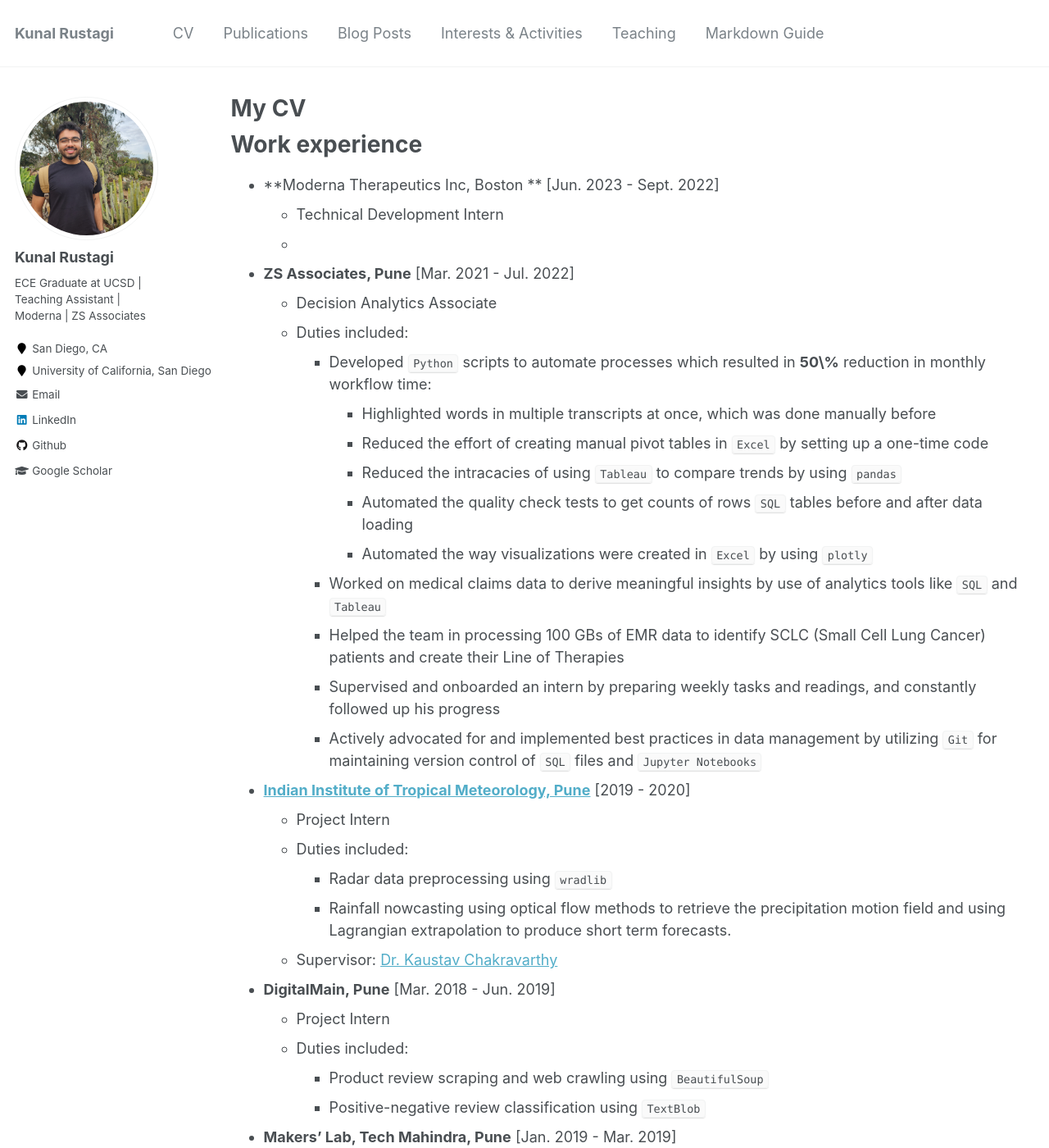
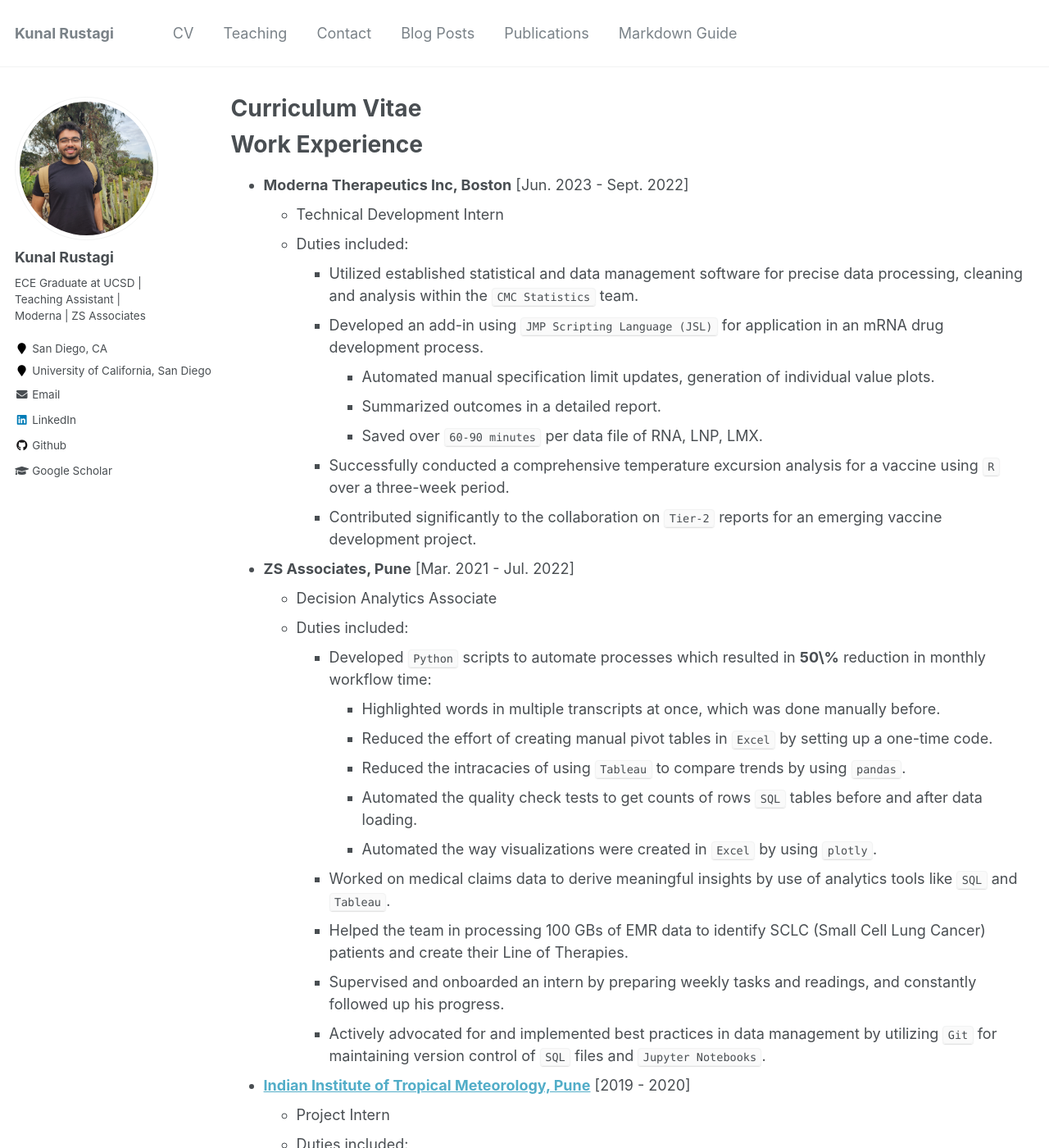
Before and after one commit to kunalrustagi08/kunalrustagi08.github.io, a Jekyll site: the page built from _pages/cv.md, in a window 1280 px wide and 1400 px high. Shown: the whole window at 82% size. Built offline with Jekyll 4.4.1, drawn with Linux system fonts in a browser that asks for light colours; some of the changed text lies outside the part shown.

Commit message:
updated CV, added contact page

```diff
--- a/_data/navigation.yml
+++ b/_data/navigation.yml
@@ -4,19 +4,11 @@
   - title: "CV"
     url: /cv/
 
-  - title: "Publications"
-    url: /publications/
-
-  - title: "Blog Posts"
-    url: /year-archive/
-
   # - title: "Portfolio"
   #   url: /portfolio/
 
-  - title: "Interests & Activities"
-    url: /interests-activities/
-
-
+  # - title: "Interests & Activities"
+  #   url: /interests-activities/
 
   # - title: "Talks"
   #   url: /talks/
@@ -24,5 +16,14 @@
   - title: "Teaching"
     url: /teaching/
 
+  - title: "Contact"
+    url: /contact/,
+
+  - title: "Blog Posts"
+    url: /year-archive/
+
+  - title: "Publications"
+    url: /publications/
+
   - title: "Markdown Guide"
     url: /markdown/
--- a/_pages/cv.md
+++ b/_pages/cv.md
@@ -1,6 +1,6 @@
 ---
 layout: archive
-title: 'My CV'
+title: 'Curriculum Vitae'
 permalink: /cv/
 author_profile: true
 redirect_from:
@@ -9,38 +9,45 @@
 
 {% include base_path %}
 
-Work experience
+Work Experience
 ======
-* **Moderna Therapeutics Inc, Boston  ** [Jun. 2023 - Sept. 2022]
+* **Moderna Therapeutics Inc, Boston** [Jun. 2023 - Sept. 2022]
   * Technical Development Intern
-  *
+  * Duties included:
+    * Utilized established statistical and data management software for precise data processing, cleaning and analysis within the `CMC Statistics` team.
+    * Developed an add-in using `JMP Scripting Language (JSL)` for application in an mRNA drug development process.
+      * Automated manual specification limit updates, generation of individual value plots.
+      * Summarized outcomes in a detailed report.
+      * Saved over `60-90 minutes` per data file of RNA, LNP, LMX.
+    * Successfully conducted a comprehensive temperature excursion analysis for a vaccine using `R` over a three-week period.
+    * Contributed significantly to the collaboration on `Tier-2` reports for an emerging vaccine development project.
 
 * **ZS Associates, Pune** [Mar. 2021 - Jul. 2022]
   * Decision Analytics Associate
   * Duties included:
     * Developed `Python` scripts to automate processes which resulted in **50\%** reduction in monthly workflow time:
-      * Highlighted words in multiple transcripts at once, which was done manually before
-      * Reduced the effort of creating manual pivot tables in `Excel` by setting up a one-time code
-      * Reduced the intracacies of using `Tableau` to compare trends by using `pandas`
-      * Automated the quality check tests to get counts of rows `SQL` tables before and after data loading
-      * Automated the way visualizations were created in `Excel` by using `plotly`
-    * Worked on medical claims data to derive meaningful insights by use of analytics tools like `SQL` and `Tableau`
-    * Helped the team in processing 100 GBs of EMR data to identify SCLC (Small Cell Lung Cancer) patients and create their Line of Therapies
-    * Supervised and onboarded an intern by preparing weekly tasks and readings, and constantly followed up his progress
-    * Actively advocated for and implemented best practices in data management by utilizing `Git` for maintaining version control of `SQL` files and `Jupyter Notebooks`
+      * Highlighted words in multiple transcripts at once, which was done manually before.
+      * Reduced the effort of creating manual pivot tables in `Excel` by setting up a one-time code.
+      * Reduced the intracacies of using `Tableau` to compare trends by using `pandas`.
+      * Automated the quality check tests to get counts of rows `SQL` tables before and after data loading.
+      * Automated the way visualizations were created in `Excel` by using `plotly`.
+    * Worked on medical claims data to derive meaningful insights by use of analytics tools like `SQL` and `Tableau`.
+    * Helped the team in processing 100 GBs of EMR data to identify SCLC (Small Cell Lung Cancer) patients and create their Line of Therapies.
+    * Supervised and onboarded an intern by preparing weekly tasks and readings, and constantly followed up his progress.
+    * Actively advocated for and implemented best practices in data management by utilizing `Git` for maintaining version control of `SQL` files and `Jupyter Notebooks`.
 
 * **[Indian Institute of Tropical Meteorology, Pune](https://www.tropmet.res.in/)** [2019 - 2020]
   * Project Intern
   * Duties included:
-    * Radar data preprocessing using `wradlib`
+    * Radar data preprocessing using `wradlib`.
     * Rainfall nowcasting using optical flow methods to retrieve the precipitation motion field and using Lagrangian extrapolation to produce short term forecasts.
   * Supervisor: [Dr. Kaustav Chakravarthy](https://www.tropmet.res.in/105-Kaustav%20%20Chakravarty-scientist_detail)
 
 * **DigitalMain, Pune** [Mar. 2018 - Jun. 2019]
   * Project Intern
   * Duties included:
-    * Product review scraping and web crawling using `BeautifulSoup`
-    * Positive-negative review classification using `TextBlob`
+    * Product review scraping and web crawling using `BeautifulSoup`.
+    * Positive-negative review classification using `TextBlob`.
 
 * **Makers' Lab, Tech Mahindra, Pune** [Jan. 2019 - Mar. 2019]
   * Student Scientist
@@ -65,24 +71,26 @@
 
 Interests
 ======
-* Image Processing, Computer Vision
+* Data Science, Data Analytics
 * Machine Learning, Mathematics
-* DevOps, Linux
+* Databases, Linux
 
 Skills
 ======
-* Languages: Python, C, C++
-* Tools: Linux, MATLAB, Git, Tableau, Excel, Docker
-* Platforms: GCP, Azure
-* Libraries: [pySTEPS](https://pysteps.github.io/), matplotlib, numpy, pandas
+* Languages: Python, SQL, PostgreSQL, JMP Scripting Language (JSL)
+* Tools: Tableau, JMP, MATLAB, Excel
+* Libraries: Django, pandas, plotly, numpy
+* Familiarity with: Git, Linux, Docker, Amazon Redshift, Google Cloud Platform
 
 Relevant Coursework
 ======
 * University of California, San Diego
   * Programming for Data Analysis, Probability and Statistics, Intro to AI
   * Linear algebra, Intro to Intelligent systems
+  * Database Systems, ML for Physical Applications
+  * Statistical Learning, Recommender Systems, Digital Image Processing
 * University of Pune
-  * Digital Image and Video Processing, Digital Signal Processing, Signals and Systems
+  * Digital Signal Processing, Signals and Systems
   * Engineering Mathematics 1, 2 & 3
   * Data structures and algorithms, Operating Systems, OOP concepts
 
@@ -98,6 +106,7 @@
   * Python 101 for Data Science, Cognitive Class IBM
   * SQL Fundamentals Course, SoloLearn
 
+<!---
 Teaching
 ======
   <ul>{% for post in site.teaching %}
@@ -110,7 +119,7 @@
     {% include archive-single-cv.html %}
   {% endfor %}</ul>
 
-<!---//
+//
 Talks
 ======
   <ul>{% for post in site.talks %}
```
Also changed, not shown: other parts of _pages/cv.md (+2 -3 lines), _pages/about.md (+1 -1 lines), _pages/contact.md (+3 -4 lines), _pages/teaching.md (+2 -3 lines).
